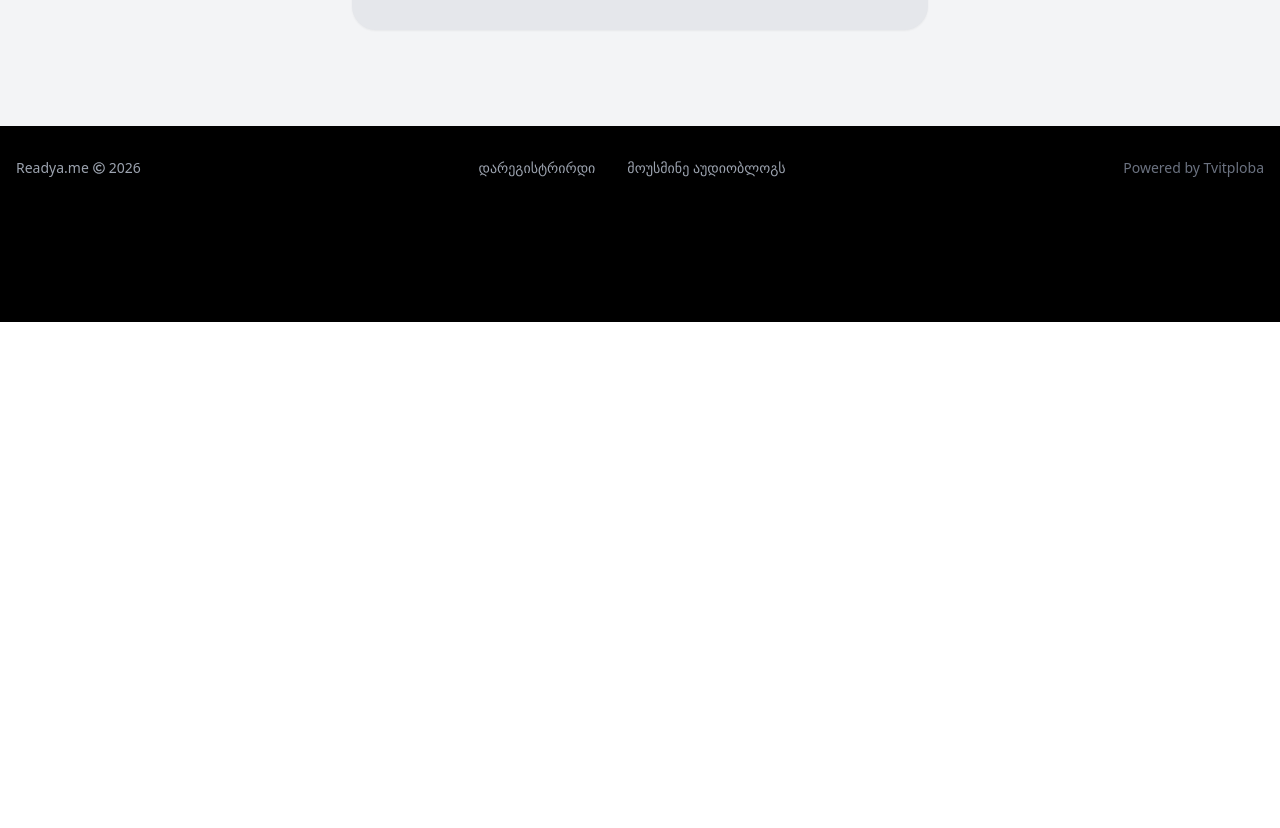
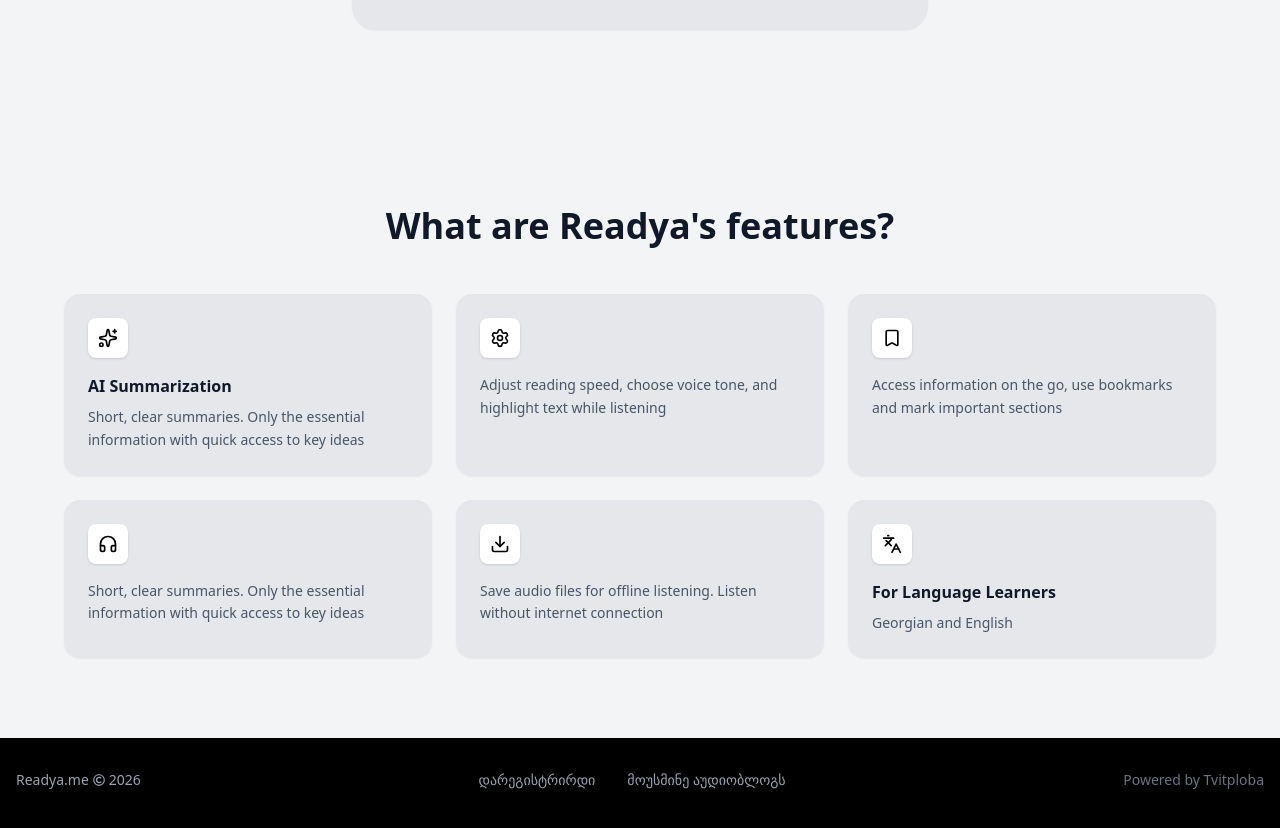
Before and after one commit to gaga-chituashvili/readya-autoreader, a React (Vite) app: page / in a window 1280 px wide. Shown: the part 967-1795 px from the top of the page. Before the commit the page ends 1289 px from the top, so only its background shows below. Built offline with nearby package versions, Linux system fonts and the light colour scheme.

Commit message:
feat(features): enhance UI with responsive layout and improved dark mode support

```diff
--- /dev/null
+++ b/src/component/Features.tsx
@@ -0,0 +1,39 @@
+import { features } from "./data/featuresData";
+import { useTranslation } from "react-i18next";
+
+export const Features = () => {
+  const { t } = useTranslation("home");
+
+  return (
+    <section className="py-20 px-6 bg-gray-100 dark:bg-black">
+      <h2 className="text-center text-3xl md:text-4xl font-bold mb-12 text-gray-900 dark:text-white">
+        {t("features_title")}
+      </h2>
+
+      <div className="max-w-6xl mx-auto grid grid-cols-1 sm:grid-cols-2 md:grid-cols-3 gap-6">
+        {features.map((item, index) => {
+          const Icon = item.icon;
+
+          return (
+            <article
+              key={index}
+              className="bg-gray-200 dark:bg-gray-900 rounded-2xl p-6 shadow-sm hover:shadow-md transition"
+            >
+              <div className="w-10 h-10 flex items-center justify-center bg-white dark:bg-gray-800 rounded-lg shadow mb-4">
+                <Icon size={20} />
+              </div>
+
+              <h3 className="font-semibold text-gray-900 dark:text-white mb-2">
+                {t(item.title!)}
+              </h3>
+
+              <p className="text-sm text-gray-600 dark:text-gray-400 leading-relaxed">
+                {t(item.description)}
+              </p>
+            </article>
+          );
+        })}
+      </div>
+    </section>
+  );
+};
--- /dev/null
+++ b/src/component/data/featuresData.ts
@@ -0,0 +1,37 @@
+import {
+  Sparkles,
+  Settings,
+  Bookmark,
+  Headphones,
+  Download,
+  Languages,
+} from "lucide-react";
+
+export const features = [
+  {
+    icon: Sparkles,
+    title: "feature_ai_title",
+    description: "feature_ai_desc",
+  },
+  {
+    icon: Settings,
+    description: "feature_voice_desc",
+  },
+  {
+    icon: Bookmark,
+    description: "feature_save_desc",
+  },
+  {
+    icon: Headphones,
+    description: "feature_listen_desc",
+  },
+  {
+    icon: Download,
+    description: "feature_download_desc",
+  },
+  {
+    icon: Languages,
+    title: "feature_lang_title",
+    description: "feature_lang_desc",
+  },
+];
--- a/src/locales/en/home.json
+++ b/src/locales/en/home.json
@@ -5,11 +5,28 @@
   "watch_video": "Watch Video",
   "learn_more": "Learn More",
   "try_readya": "Try Readya",
+
   "textarea_placeholder": "Enter your text here...",
   "generate": "Generate",
   "language_georgian": "Georgian",
   "language_english": "English",
   "characters": "{{count}} / 2000",
   "text_mode": "Text to Speech",
-  "file_mode": "File to Speech"
+  "file_mode": "File to Speech",
+
+  "features_title": "What are Readya's features?",
+
+  "feature_ai_title": "AI Summarization",
+  "feature_ai_desc": "Short, clear summaries. Only the essential information with quick access to key ideas",
+
+  "feature_voice_desc": "Adjust reading speed, choose voice tone, and highlight text while listening",
+
+  "feature_save_desc": "Access information on the go, use bookmarks and mark important sections",
+
+  "feature_listen_desc": "Short, clear summaries. Only the essential information with quick access to key ideas",
+
+  "feature_download_desc": "Save audio files for offline listening. Listen without internet connection",
+
+  "feature_lang_title": "For Language Learners",
+  "feature_lang_desc": "Georgian and English"
 }
--- a/src/locales/ka/home.json
+++ b/src/locales/ka/home.json
@@ -3,13 +3,28 @@
   "hero_description": "Readya არის თანამედროვე ქართულენოვანი პლატფორმა, რომელიც წერილობით ტექსტს გარდაქმნის აუდიო გამოცდილებად.",
   "learn_more": "გაიგე მეტი",
   "try_readya": "სცადე რიდია",
+
   "textarea_placeholder": "შეიყვანე ტექსტი აქ...",
   "generate": "დააგენერირე",
   "language_georgian": "ქართული",
   "language_english": "ინგლისური",
   "characters": "{{count}} / 2000",
   "text_mode": "ტექსტის გახმოვანება",
-  "file_mode": "ფაილის გახმოვანება"
+  "file_mode": "ფაილის გახმოვანება",
 
+  "features_title": "რა არის რიდიას ფუნქციები?",
 
+  "feature_ai_title": "AI Summarization",
+  "feature_ai_desc": "მოკლე გასაგები შეჯამებები მხოლოდ მნიშვნელოვანი ინფორმაცია სწრაფი წვდომა მთავარ იდეებზე",
+
+  "feature_voice_desc": "კითხვის სიჩქარის რეგულირება, ხმის ტონის არჩევა, ტექსტის ჰაილაითი მოსმენის დროს",
+
+  "feature_save_desc": "გზაში ინფორმაციის მიღება ბუკმარკები და მნიშვნელოვანი ადგილების მონიშვნა",
+
+  "feature_listen_desc": "მოკლე, გასაგები შეჯამებებიმხოლოდ მნიშვნელოვანი ინფორმაცია სწრაფი წვდომა მთავარ იდეებზე",
+
+  "feature_download_desc": "MP3 ფაილების შენახვა ოფლაინ მოსმენისთვის მოისმინეთ ოფლაინ — ინტერნეტის გარეშე",
+
+  "feature_lang_title": "ენის შემსწავლელებისთვის",
+  "feature_lang_desc": "ქართული და ინგლისური"
 }
--- a/src/pages/Home.tsx
+++ b/src/pages/Home.tsx
@@ -1,3 +1,4 @@
+import { Features } from "../component/Features";
 import { Hero } from "../component/Hero";
 import { TextToAudio } from "../component/TextToAudio";
 
@@ -5,7 +6,8 @@
   return (
     <>
       <Hero />
-      <TextToAudio/>
+      <TextToAudio />
+      <Features />
     </>
   );
 };
```
